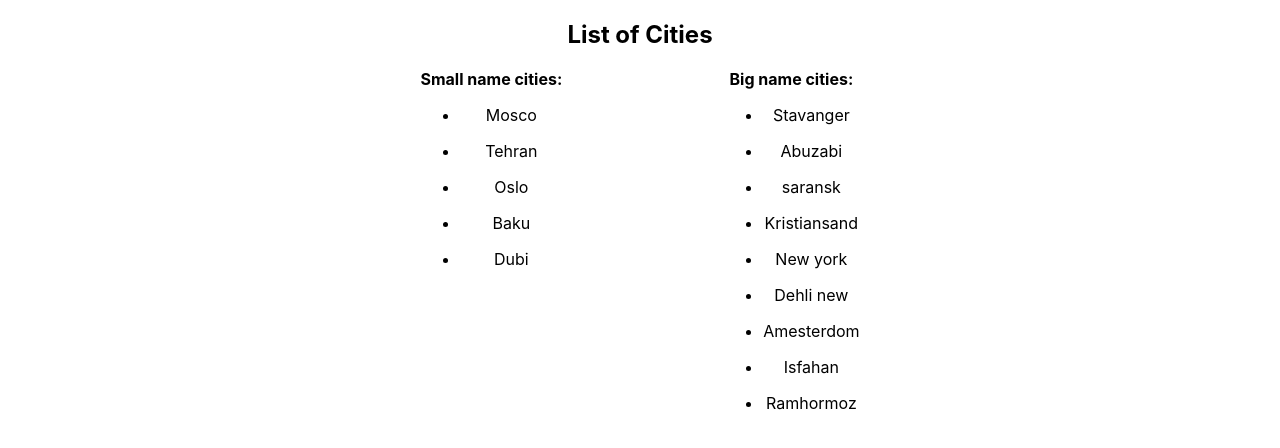
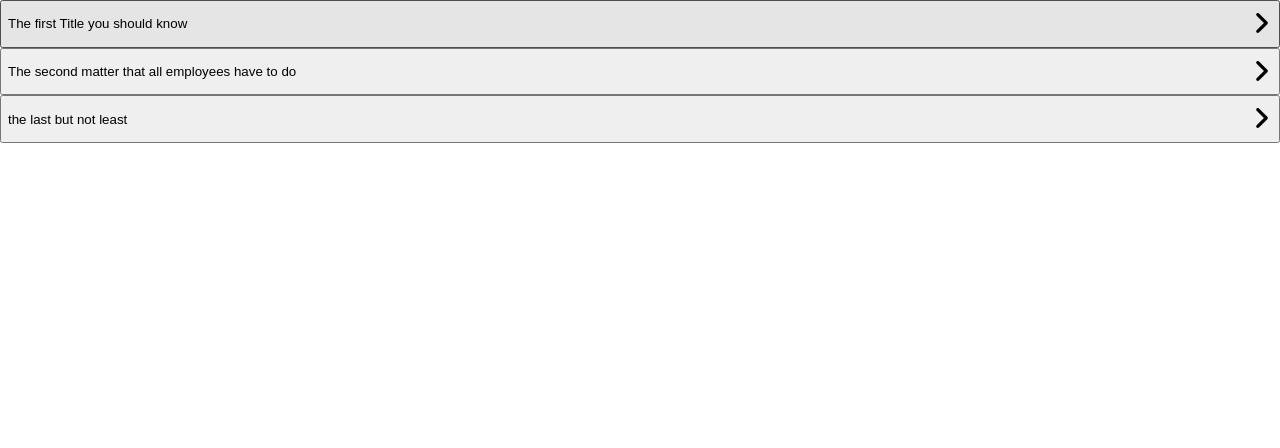
Before and after one commit to Mohammad-ghasempour/react-techniques, a React (Create React App) app in the folder practice/: page / in a window 1280 px wide. Shown: the top 448 px of the page. Built offline with nearby package versions, Linux system fonts and the light colour scheme.

Commit message:
Accordion project done

```diff
--- a/practice/src/Form.js
+++ b/practice/src/Form.js
@@ -7,7 +7,7 @@ import {SearchFilter} from './exercise/searchFiltr/SearchFilter';
 import UseRefPractice from './UseRefPractice';
 import Counter from "./exercise/counter/Counter";
 import CitiesList from "./exercise/listDisplay/CitiesList";
-
+import AccordionProject from "./accordion/AccordionProject";
 export const userNameContext = createContext();
 
 
@@ -40,7 +40,11 @@ export const Form = () => {
         {/* <Counter/>
         <hr/> */}
 
-        <CitiesList/>
+        {/* <CitiesList/>
+        <hr/> */}
+
+        <AccordionProject/>
+
 
     </div>
   );
--- /dev/null
+++ b/practice/src/accordion/Accordion.js
@@ -0,0 +1,45 @@
+import React, { useState, useRef } from "react";
+import "./accordion.css";
+import Chevron from "./Chevron";
+
+const Accordion = (props) => {
+  const [active, setActive] = useState("");
+  const [contentHeight, setcontentHeight] = useState("0");
+  const [rotate, setRotate] = useState("");
+
+  const content = useRef(null);
+
+  function toggleAccordion() {
+    setActive(active === "" ? "Accordion-active" : "");
+    setcontentHeight(active === "" ? `${content.current.scrollHeight}` : "0");
+    setRotate(active === "" ? `Rotate` : "");
+  }
+
+  return (
+    <>
+      <div>
+        <button
+          style={{ display: "flex" }}
+          className={`Accordion-button ${active}`}
+          onClick={toggleAccordion}
+        >
+          <p style={{ justifyContent: "center" }}>{props.title}</p>
+          <span className={`Accordion-icon ${rotate}`}>
+            {" "}
+            <Chevron />{" "}
+          </span>
+        </button>
+
+        <div
+          ref={content}
+          style={{ maxHeight: `${contentHeight}px` }}
+          className="Accordion-content"
+        >
+          {props.content}
+        </div>
+      </div>
+    </>
+  );
+};
+
+export default Accordion;
--- /dev/null
+++ b/practice/src/accordion/AccordionProject.js
@@ -0,0 +1,29 @@
+import React from "react";
+import Accordion from "./Accordion";
+
+const AccordionProject = () => {
+  return (
+    <div>
+      <Accordion
+        title={"The first Title you should know"}
+        content={
+          "Lorem Ipsum is simply dummy text of the printing and typesetting industry. Lorem Ipsum has been the industry"
+        }
+      />
+      <Accordion
+        title={"The second matter that all employees have to do"}
+        content={
+          "Lorem Ipsum is simply dummy text of the printing and typesetting industry. Lorem Ipsum has been the industry Lorem Ipsum is simply dummy text of the printing and typesetting industry. Lorem Ipsum has been the industryLorem Ipsum is simply dummy text of the printing and typesetting industry. Lorem Ipsum has been the industry"
+        }
+      />
+      <Accordion
+        title={"the last but not least"}
+        content={
+          "Lorem Ipsum is simply dummy text of the printing and typesetting industry. Lorem Ipsum has been the industry Lorem Ipsum is simply dummy text of the printing and typesetting industry. Lorem Ipsum has been the industryLorem Ipsum is simply dummy text of the printing and typesetting industry. Lorem Ipsum has been the industry Lorem Ipsum is simply dummy text of the printing and typesetting industry. Lorem Ipsum has been the industry Lorem Ipsum is simply dummy text of the printing and typesetting industry. Lorem Ipsum has been the industryLorem Ipsum is simply dummy text of the printing and typesetting industry. Lorem Ipsum has been the industry Lorem Ipsum is simply dummy text of the printing and typesetting industry. Lorem Ipsum has been the industry Lorem Ipsum is simply dummy text of the printing and typesetting industry. Lorem Ipsum has been the industryLorem Ipsum is simply dummy text of the printing and typesetting industry. Lorem Ipsum has been the industry"
+        }
+      />
+    </div>
+  );
+};
+
+export default AccordionProject;
--- /dev/null
+++ b/practice/src/accordion/Chevron.js
@@ -0,0 +1,20 @@
+import React from "react";
+
+const Chevron = (props) => {
+  return (
+    <svg
+      xmlns="http://www.w3.org/2000/svg"
+      width="20"
+      height="20"
+      viewBox="0 0 298 511.93"
+    >
+
+      <path
+        fillRule="nonzero"
+        d="M70.77 499.85c-16.24 16.17-42.53 16.09-58.69-.15-16.17-16.25-16.09-42.54.15-58.7l185.5-185.03L12.23 70.93c-16.24-16.16-16.32-42.45-.15-58.7 16.16-16.24 42.45-16.32 58.69-.15l215.15 214.61c16.17 16.25 16.09 42.54-.15 58.7l-215 214.46z"
+      />
+    </svg>
+  );
+};
+
+export default Chevron;
--- /dev/null
+++ b/practice/src/accordion/accordion.css
@@ -0,0 +1,43 @@
+
+.Accordion {
+    text-align: center;
+  }
+
+.Accordion-button {
+    width: 100%;
+}
+
+.Accordion-content {
+    overflow: hidden;
+    max-height: 0px;
+    }
+.Accordion-active {
+    background-color:grey;
+   }
+
+.Accordion-icon {
+  margin-top: 10px;
+  margin-left: auto;
+  justify-content: right;
+  }
+
+.Rotate {
+  transform: rotate(90deg);
+  }
+
+  .App-logodddd {
+    height: 40vmin;
+    pointer-events: none;
+  }
+
+
+  .App-headerddddd {
+    background-color: #282c34;
+    min-height: 100vh;
+    display: flex;
+    flex-direction: column;
+    align-items: center;
+    justify-content: center;
+    font-size: calc(10px + 2vmin);
+    color: white;
+  }
```
